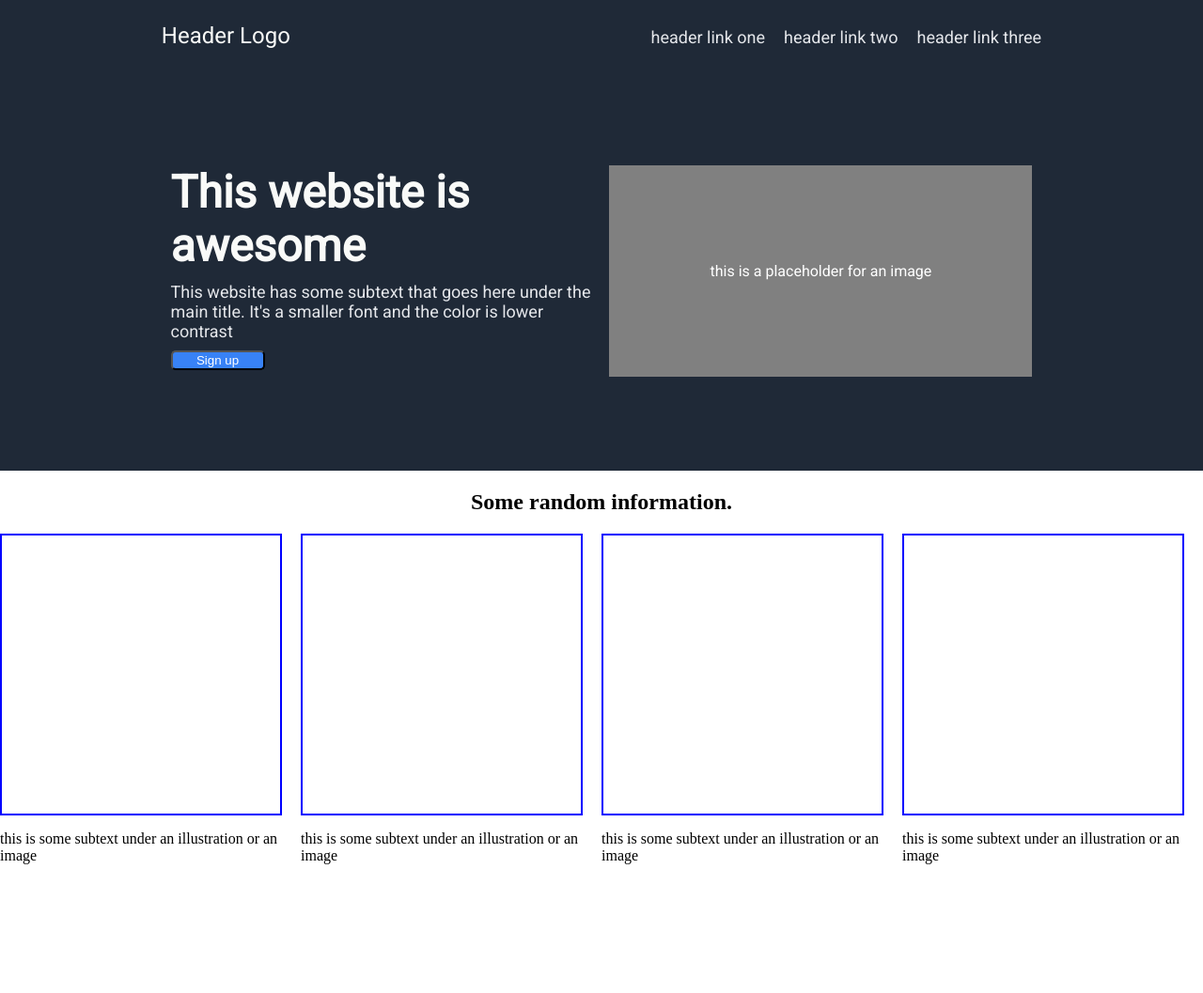
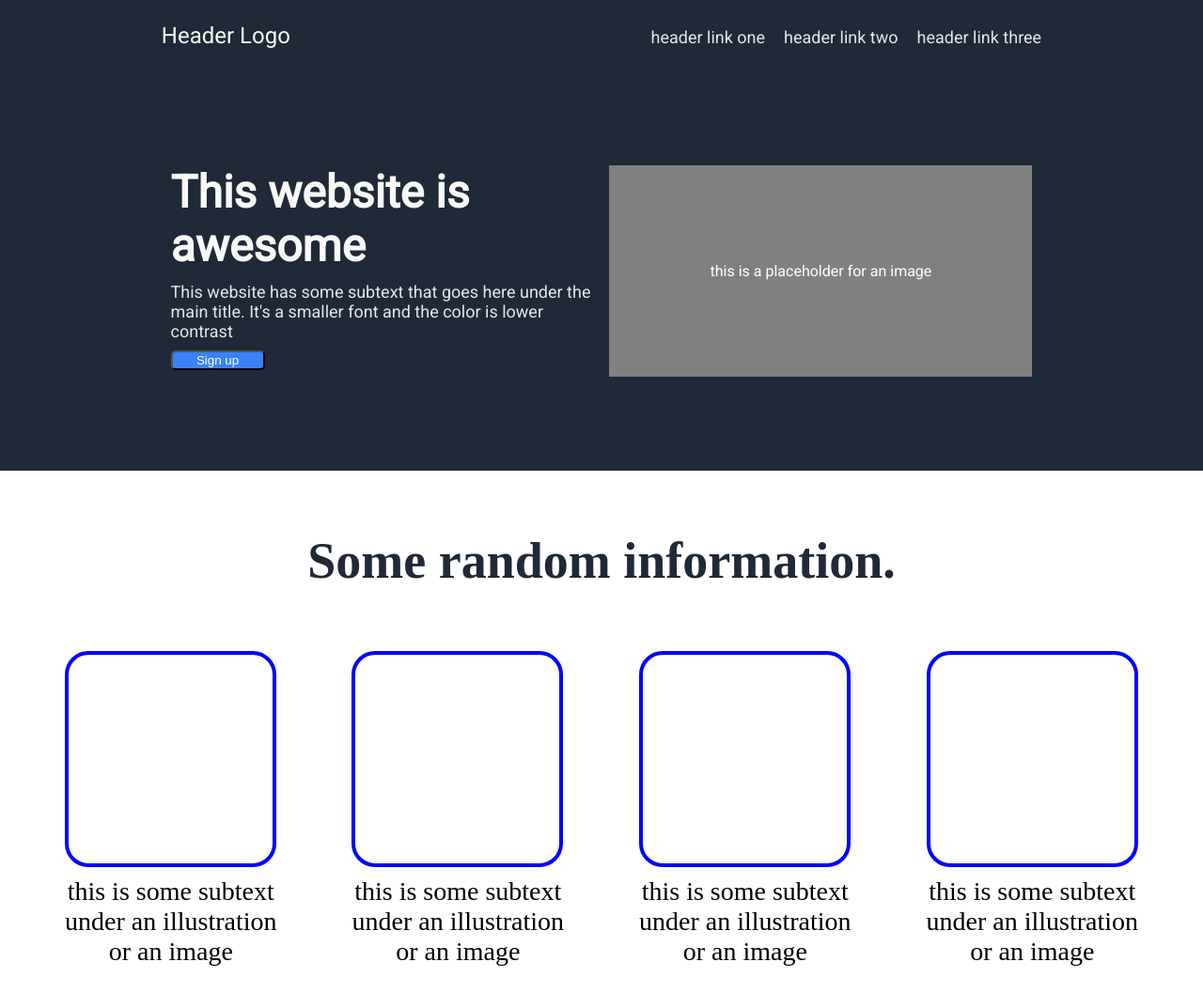
Before and after one commit to Ethan7754/landing_page, a plain HTML site: page index.html in a window 1280 px wide. Shown: the whole page at 94% size. Before the commit the page ends 936 px from the top, so only its background shows below. Drawn offline with Linux system fonts and the light colour scheme.

Commit message:
Fill out card section

```diff
--- a/index.html
+++ b/index.html
@@ -39,26 +39,27 @@
           <div class="card">
             <div class="card-box"></div>
             <div class="card-text">
-              <p>this is some subtext under an illustration or an image</p>
+              <p>this is some subtext <br> under an illustration <br> or an image</p>
             </div>
           </div>
           <div class="card">
             <div class="card-box"></div>
             <div class="card-text">
-              <p>this is some subtext under an illustration or an image</p>
+              <p>this is some subtext <br> under an illustration <br> or an image</p>
             </div>
           </div>
           <div class="card">
             <div class="card-box"></div>
             <div class="card-text">
-              <p>this is some subtext under an illustration or an image</p>
+              <p>this is some subtext <br> under an illustration <br> or an image</p>
             </div>
           </div>
           <div class="card">
             <div class="card-box"></div>
             <div class="card-text">
-              <p>this is some subtext under an illustration or an image</p>
+              <p>this is some subtext <br> under an illustration <br> or an image</p>
             </div>
+
           </div>
         </div>
       </main>
--- a/styles.css
+++ b/styles.css
@@ -83,21 +83,39 @@ button {
 .card-section-title {
   display: flex;
   justify-content: center;
+  font-size: 36px;
+  color: #1F2937;
+  font-weight: 900;
+  padding-top: 20px;
+  padding-bottom: 20px;
 }
 
 
 .card-container {
   display: flex;
-  justify-content: space-between;
+  justify-content: center;
+  gap: 80px;
 }
 
 .card {
   display: flex;
   flex-direction: column;
+  justify-content: center;
 }
 
 .card-box {
-  border: 2px solid blue;
-  width: 300px;
-  height: 300px;
+  border: 4px solid blue;
+  border-radius: 25px;
+  width: 225px;
+  height: 230px;
+
 }
+
+.card-text {
+  text-align: center;
+  font-size: 28px;
+}
+
+.card-text p {
+  margin-top: 10px;
+}
```
